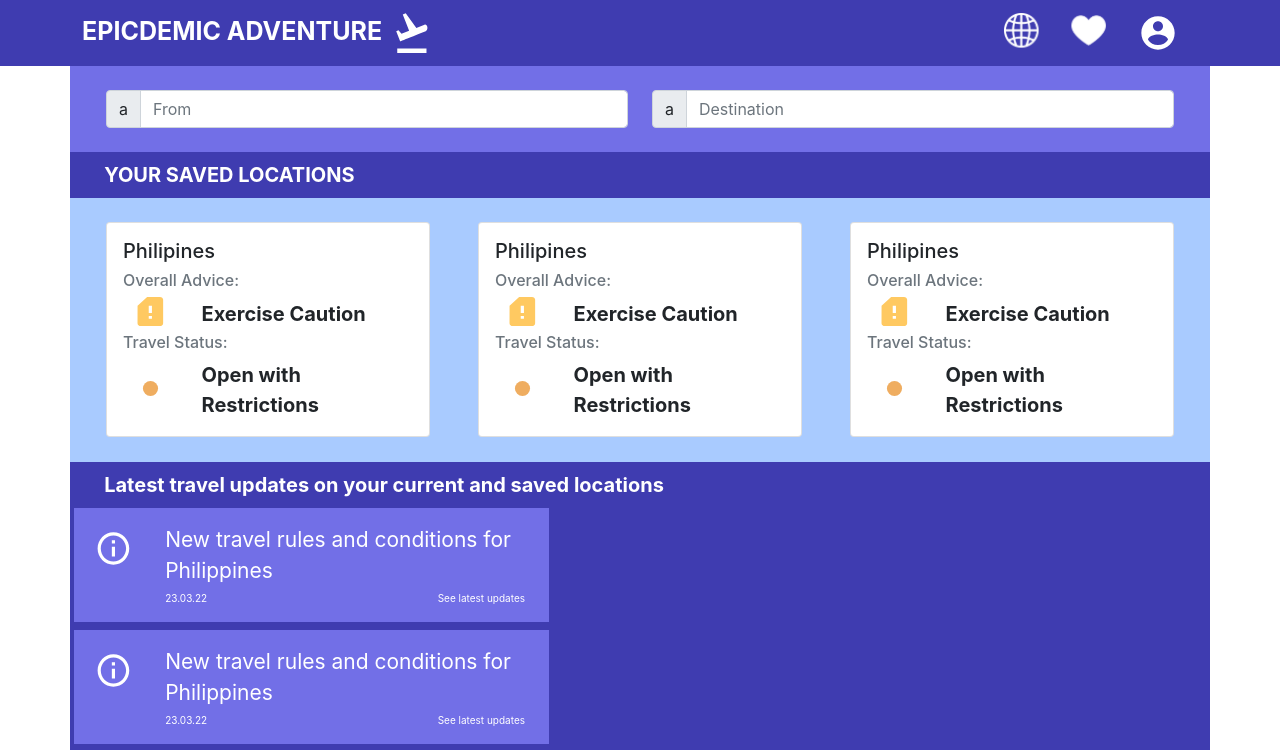
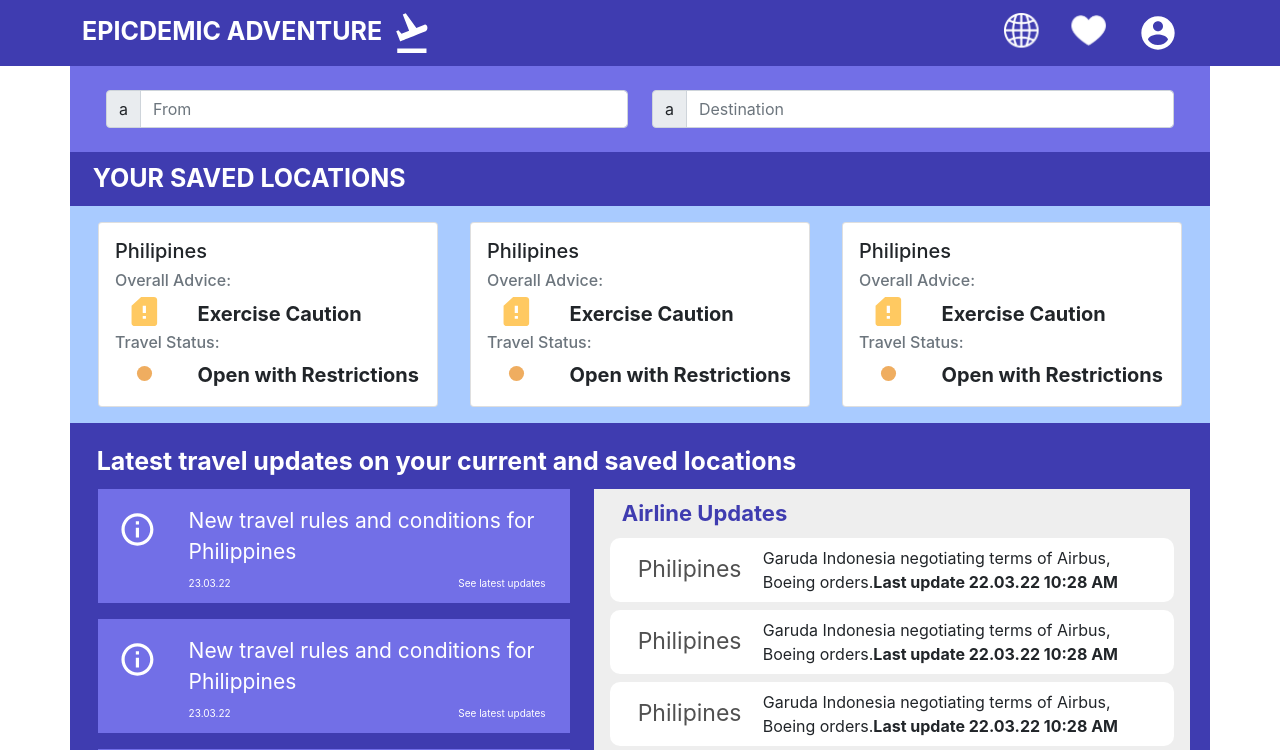
Before and after one commit to sophiac6410/SENG3011_EpicDemic, a React (Create React App) app in the folder PHASE_2/Application_SourceCode/epicdemic/: page / in a window 1280 px wide. Shown: the top 750 px of the page. Built offline with nearby package versions, Linux system fonts and the light colour scheme.

Commit message:
airline updates

```diff
--- a/PHASE_2/Application_SourceCode/epicdemic/src/components/AirUpdateBar.js
+++ b/PHASE_2/Application_SourceCode/epicdemic/src/components/AirUpdateBar.js
@@ -0,0 +1,41 @@
+import { Col, Container, Row } from "react-bootstrap"
+import React from "react"
+import '../styles/Home.css'
+
+class AirBox extends React.Component {
+  render() {
+    return(
+      <Row className="bg-white m-1 mb-2 pt-2 pb-2" style={{"border-radius": "10px"}}>
+        <Col md={3} className="align-self-center">
+          <div className="ps-3 text-grey" style={{"font-size": "23px"}}>Philipines</div>
+        </Col>
+        <Col style={{"font-size": "16px"}}>Garuda Indonesia negotiating terms of Airbus, Boeing orders.
+<b>Last update 22.03.22 10:28 AM</b>
+        </Col>
+      </Row>
+    )
+  }
+}
+
+class AirUpdateBar extends React.Component {
+  render() {
+    return(
+      <Col className="mt-2 ms-4 me-3 mb-3">
+        <Row className="bg-grey">
+          <Col>
+            <Row>
+              <div className="h3-title pt-2 pb-1 ms-3">Airline Updates</div>
+            </Row>
+            <AirBox></AirBox>
+            <AirBox></AirBox>
+            <AirBox></AirBox>
+            <AirBox></AirBox>
+            <AirBox></AirBox>
+          </Col>
+        </Row>
+      </Col>
+    )
+  }
+}
+
+export default AirUpdateBar
--- a/PHASE_2/Application_SourceCode/epicdemic/src/components/LocationCard.js
+++ b/PHASE_2/Application_SourceCode/epicdemic/src/components/LocationCard.js
@@ -8,7 +8,7 @@ import React from "react";
 class LocationCard extends React.Component {
   render() {
     return (
-      <Card className="m-4">
+      <Card className="m-3">
         <Card.Body>
           <Card.Title>Philipines</Card.Title>
           <Card.Subtitle className="pt-1 text-muted">Overall Advice:</Card.Subtitle>
@@ -25,7 +25,7 @@ class LocationCard extends React.Component {
           </Row>
           <Card.Subtitle className="pt-2 text-muted">Travel Status:</Card.Subtitle>
           <Row className="align-items-center pt-1 justify-content-start">
-            <Col md={3} className="align-items-center justify-content-center">
+            <Col md={3} className="justify-content-center">
               <Row className="justify-content-center">
                 <img src={midDot} width="15px" height="15px">
                 </img>
--- a/PHASE_2/Application_SourceCode/epicdemic/src/components/UpdateBar.js
+++ b/PHASE_2/Application_SourceCode/epicdemic/src/components/UpdateBar.js
@@ -1,5 +1,5 @@
 import React from "react";
-import { Row, Col, Card } from "react-bootstrap";
+import { Row, Col, Card, Container } from "react-bootstrap";
 import info from "../static/info.svg"
 import "../styles/Home.css"
 
@@ -7,15 +7,15 @@ import "../styles/Home.css"
 class RestrictBox extends React.Component {
   render() {
 		return (
-			<Row className="justify-content-start bg-lightpurple mt-2 pt-2 pb-2">
+			<Row className="justify-content-start bg-lightpurple mt-2 mb-3 pt-2 pb-2">
 				<Col md={2}>
 					<Row className="justify-content-end mt-3">
 						<img src={info} width="35px" height="35px"></img>
 					</Row>
 				</Col>
 				<Col>
-					<div className="mb-1 mt-2" style={{"color": "white", "font-size": "21px"}}>New travel rules and conditions for Philippines</div>
-					<Row className="space-between mb-2 pe-4">
+					<div className="mb-2 mt-2" style={{"color": "white", "font-size": "21px"}}>New travel rules and conditions for Philippines</div>
+					<Row className="space-between mb-1 mt-2 pe-4">
 						<Col style={{"color": "white", "font-size": "10px"}}>23.03.22</Col>
 						<Col style={{"color": "white", "font-size": "10px"}}>
 							<Row className="justify-content-end">See latest updates</Row>
@@ -30,15 +30,12 @@ class RestrictBox extends React.Component {
 class UpdateBar extends React.Component {
   render() {
     return(
-					<Row className="mt-2">
-					<div className="sub-title">Latest travel updates on your current and saved locations</div>
-					<Col md={5} className="pb-4 ms-1">
+        <Col md={5} className="ms-4">
           <RestrictBox></RestrictBox>
           <RestrictBox></RestrictBox>
           <RestrictBox></RestrictBox>
           <RestrictBox></RestrictBox>
         </Col>
-				</Row>
     )
   }
 }
--- a/PHASE_2/Application_SourceCode/epicdemic/src/pages/home.js
+++ b/PHASE_2/Application_SourceCode/epicdemic/src/pages/home.js
@@ -1,4 +1,5 @@
-import {Container} from "react-bootstrap";
+import {Container, Col, Row} from "react-bootstrap";
+import AirUpdateBar from "../components/AirUpdateBar";
 import LocationBar from "../components/LocationBar";
 import Search from "../components/Search";
 import UpdateBar from "../components/UpdateBar";
@@ -8,7 +9,11 @@ function Home() {
       <Container style={{"background-color": "#3F3CB0"}}>
         <Search></Search>
         <LocationBar></LocationBar>
-        <UpdateBar></UpdateBar>
+        <Row className="mt-3 p-1">
+          <div className="sub-title">Latest travel updates on your current and saved locations</div>
+          <UpdateBar></UpdateBar>
+          <AirUpdateBar></AirUpdateBar>
+        </Row>
       </Container>
   );
 }
--- a/PHASE_2/Application_SourceCode/epicdemic/src/styles/Home.css
+++ b/PHASE_2/Application_SourceCode/epicdemic/src/styles/Home.css
@@ -3,8 +3,28 @@
     align-items: center;
 }
 .sub-title{
-    font-size: 20px;
+    font-size: 25px;
     color: white;
     font-weight: bold;
-    padding-left: 3%;
+    padding-left: 2%;
 }
+.h3-title{
+    font-size: 22px;
+    color: #3F3CB0;
+    font-weight: bold;
+}
+.bg-darkpurple {
+    background-color: #3F3CB0;
+}
+.bg-lightpurple {
+    background-color: #726FE7;
+}
+.bg-white {
+    background-color: white;
+}
+.bg-grey {
+    background-color: #EEEEEE;
+}
+.text-grey {
+    color: #515151;
+}
```
Lines whose indentation alone changed are shown as unchanged.
